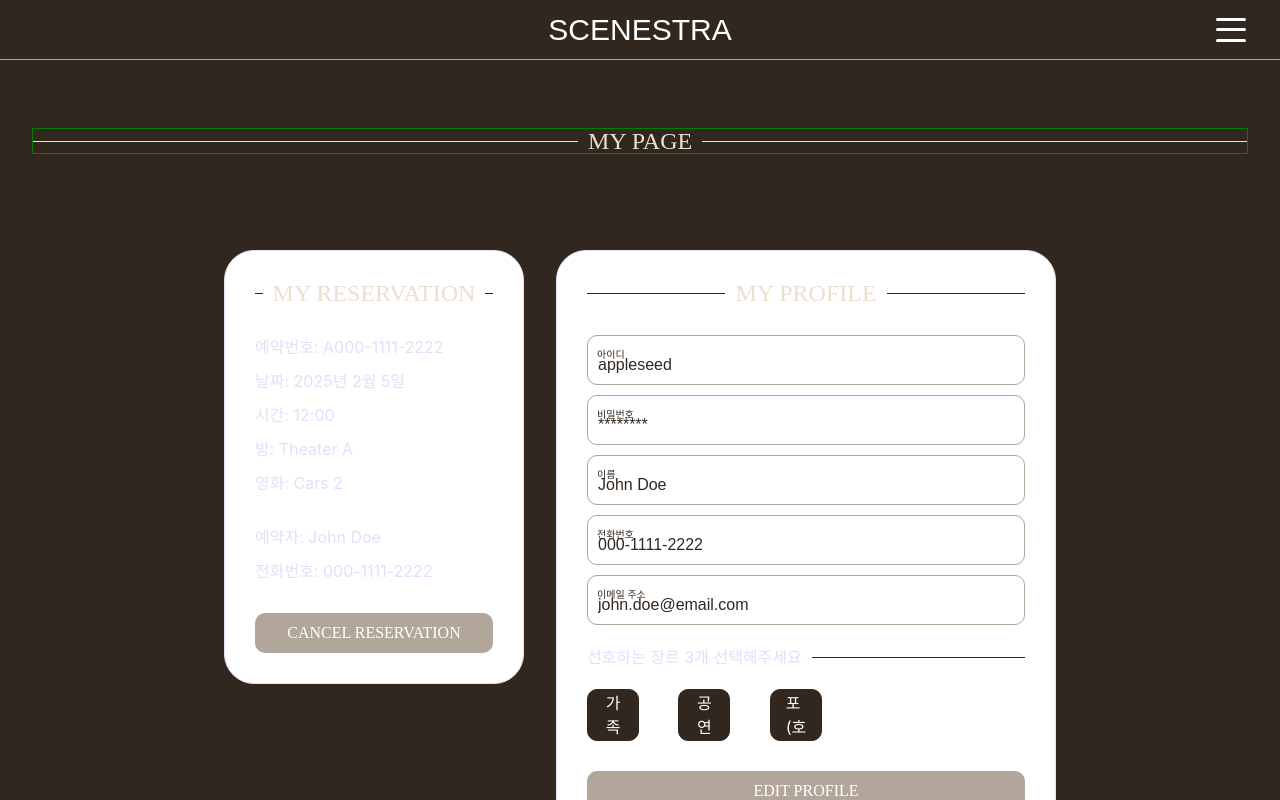
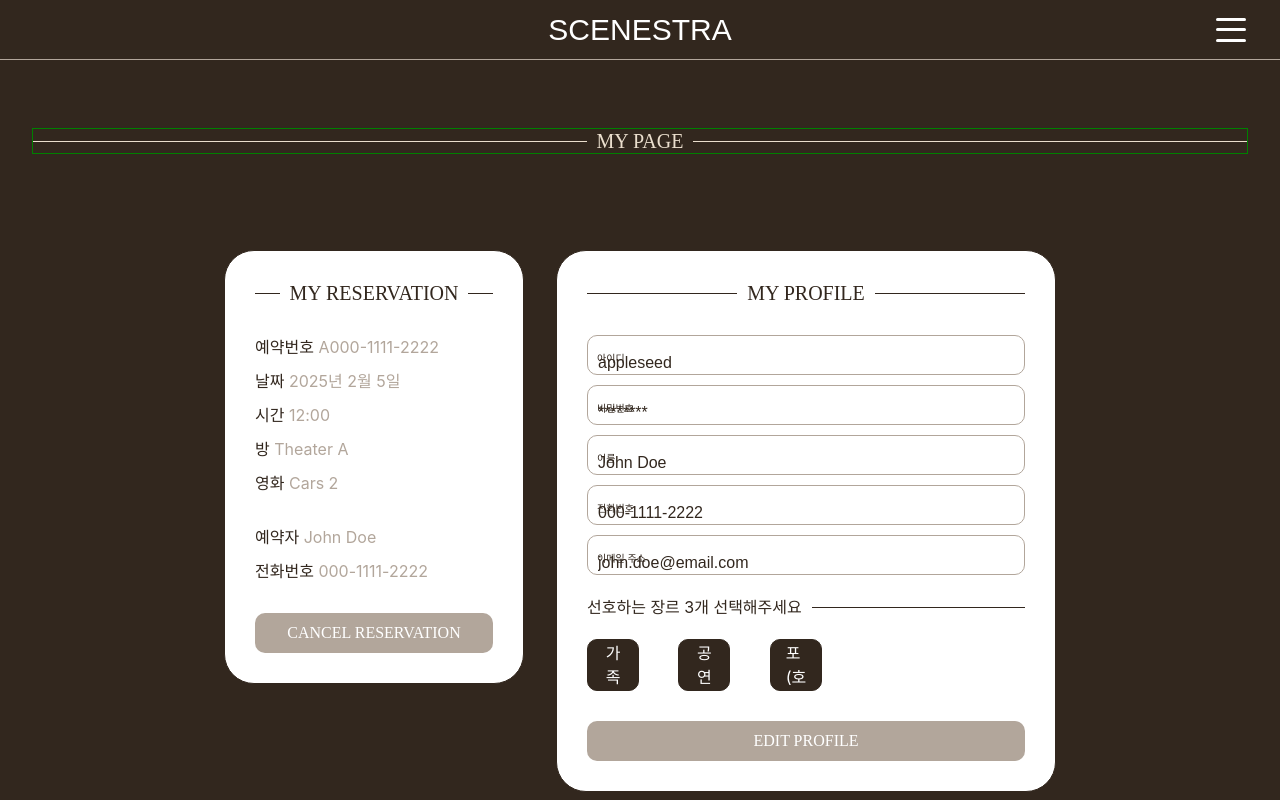
Before and after one commit to TEAM-BugSquashers/scenestra-frontend, a React (Vite) app: page /myPage in a window 1280 px wide. Shown: the top 800 px of the page. Built offline with nearby package versions, Linux system fonts and the light colour scheme; no server answers; a web font is replaced by a local one.

Commit message:
style: 마이페이지 코딩 스타일 수정 #21
아니 왜케 오래 걸림

```diff
--- a/src/index.css
+++ b/src/index.css
@@ -20,8 +20,9 @@
 
 body {
   margin: 0;
-  color: #e6ddf9;
   background-color: #32271e;
+  color: #b2a69b;
+  font-size: 1rem;
 }
 
 /*==============================================================================*/
--- a/src/pages/myPage/MyPage.jsx
+++ b/src/pages/myPage/MyPage.jsx
@@ -151,9 +151,9 @@ function MyPage() {
 
         return (
             <div className={classes["body"]}>
-                <div className={classes["sectionWrap"]}>
+                <div className={`${classes["sectionWrap"]}`}>
                     {/* Top Section */}
-                    <section className={`${classes["top"]} ${classes["bTitle"]}`}>
+                    <section className={`${classes["top"]} bTitle`}>
                         <div className={classes["horLine"]}></div>
                         <h2 className={classes["barTitle"]}>MY PAGE</h2>
                         <div className={classes["horLine"]}></div>
@@ -163,28 +163,42 @@ function MyPage() {
                     <section className={classes["bottom"]}>
                         {/* Left - Current Reservation */}
                         <article className={classes["left"]}>
-                            <div className={`${classes["currWrap"]} ${classes["contentBox"]} ${classes["wBg"]} ${classes["wMain"]}`}>
+                            <div className={`${classes["currWrap"]} ${classes["contentBox"]}`}>
                                 {/* Title bar */}
-                                <div className={`${classes["conBoxBar"]} ${classes["wTitle"]}`}>
+                                <div className={`${classes["conBoxBar"]}`}>
                                     <div className={classes["horLine"]}></div>
-                                    <div className={`${classes["barTitle"]} ${classes["subtitle"]}`}>MY RESERVATION</div>
+                                    <div className={`${classes["barTitle"]}`}>MY RESERVATION</div>
                                     <div className={classes["horLine"]}></div>
                                 </div>
 
                                 {/* Content */}
                                 <div className={classes["currBox"]}>
                                     <div className={classes["currBoxTop"]}>
-                                        <div className={classes["num"]}>예약번호: {currResData.num}</div>
-                                        <div className={classes["date"]}>날짜: {currResData.date}</div>
-                                        <div className={classes["time"]}>시간: {currResData.time}</div>
-                                        <div className={classes["room"]}>방: {currResData.room}</div>
-                                        <div className={classes["movie"]}>영화: {currResData.movie}</div>
+                                        <div className={classes["num"]}>
+                                            예약번호 <span style={{ color: '#b2a69b' }}>{currResData.num}</span>
+                                        </div>
+                                        <div className={classes["date"]}>
+                                            날짜 <span style={{ color: '#b2a69b' }}>{currResData.date}</span>
+                                        </div>
+                                        <div className={classes["time"]}>
+                                            시간 <span style={{ color: '#b2a69b' }}>{currResData.time}</span>
+                                        </div>
+                                        <div className={classes["room"]}>
+                                            방 <span style={{ color: '#b2a69b' }}>{currResData.room}</span>
+                                        </div>
+                                        <div className={classes["movie"]}>
+                                            영화 <span style={{ color: '#b2a69b' }}>{currResData.movie}</span>
+                                        </div>
                                     </div>
                                     <div className={classes["currBoxBot"]}>
-                                        <div className={classes["name"]}>예약자: {currResData.name}</div>
-                                        <div className={classes["mobile"]}>전화번호: {currResData.mobile}</div>
+                                        <div className={classes["name"]}>
+                                            예약자 <span style={{ color: '#b2a69b' }}>{currResData.name}</span>
+                                        </div>
+                                        <div className={classes["mobile"]}>
+                                            전화번호 <span style={{ color: '#b2a69b' }}>{currResData.mobile}</span>
+                                        </div>
                                     </div>
-                                    <button type="submit" className={`${classes["bigBtn"]} ${classes["cancelResBtn"]} ${classes["btn1"]}`}>
+                                    <button type="submit" className={`${classes["bigBtn"]} ${classes["cancelResBtn"]}`}>
                                         CANCEL RESERVATION
                                     </button>
                                 </div>
@@ -194,11 +208,11 @@ function MyPage() {
                         {/* Right */}
                         <article className={classes["right"]}>
                             {/* Profile */}
-                            <div className={`${classes["profileWrap"]} ${classes["contentBox"]} ${classes["wBg"]} ${classes["wMain"]}`}>
+                            <div className={`${classes["profileWrap"]} ${classes["contentBox"]}`}>
                                 {/* Title bar */}
-                                <div className={`${classes["conBoxBar"]} ${classes["wTitle"]}`}>
+                                <div className={`${classes["conBoxBar"]}`}>
                                     <div className={classes["horLine"]}></div>
-                                    <div className={`${classes["barTitle"]} ${classes["subtitle"]}`}>MY PROFILE</div>
+                                    <div className={`${classes["barTitle"]}`}>MY PROFILE</div>
                                     <div className={classes["horLine"]}></div>
                                 </div>
 
--- a/src/pages/myPage/MyPage.module.css
+++ b/src/pages/myPage/MyPage.module.css
@@ -14,8 +14,8 @@
     flex-direction: column;
 }
 .contentBox {
-    /* delete line below */
     background-color: white;
+    color: #32271e;
 
     padding: 10px 30px 30px 30px;
     border: 1px solid;
@@ -78,7 +78,6 @@
 }
 .conBoxBar {
     width: 100%;
-    /* delete line below */
     color: #32271e;
 
     padding: 20px 0;
@@ -92,12 +91,12 @@
 }
 .formField input {
     width: 100%;
-    height: 50px;
+    height: 40px;
 
     color: #32271e;
     font-size: 1rem;
 
-    padding: 20px 10px 10px;
+    padding: 20px 10px 5px;
     border: 1px solid #b2a69b;
     border-radius: 10px;
     box-sizing: border-box;
@@ -112,8 +111,8 @@
     font-size: 1rem;
 
     position: absolute;
+    top: 50%;
     left: 10px;
-    top: 15px;
 
     pointer-events: none;
     transition: all 0.2s ease;
@@ -171,9 +170,7 @@
 .barTitle {
     font-family: "Noto Serif KR", serif;
     font-weight: 500;
-    font-size: 1.5rem;
-    /* delete line below */
-    color: #ebdfce;
+    font-size: 1.25rem;
     white-space: nowrap;
 
     margin: 0 10px;
@@ -197,7 +194,7 @@
 .formField input:not(:placeholder-shown) + label {
     color: #32271e;
     font-size: 0.625rem;
-    top: 7px;
+    top: 11px;
     left: 10px;
 }
 /* genreBar */
```
